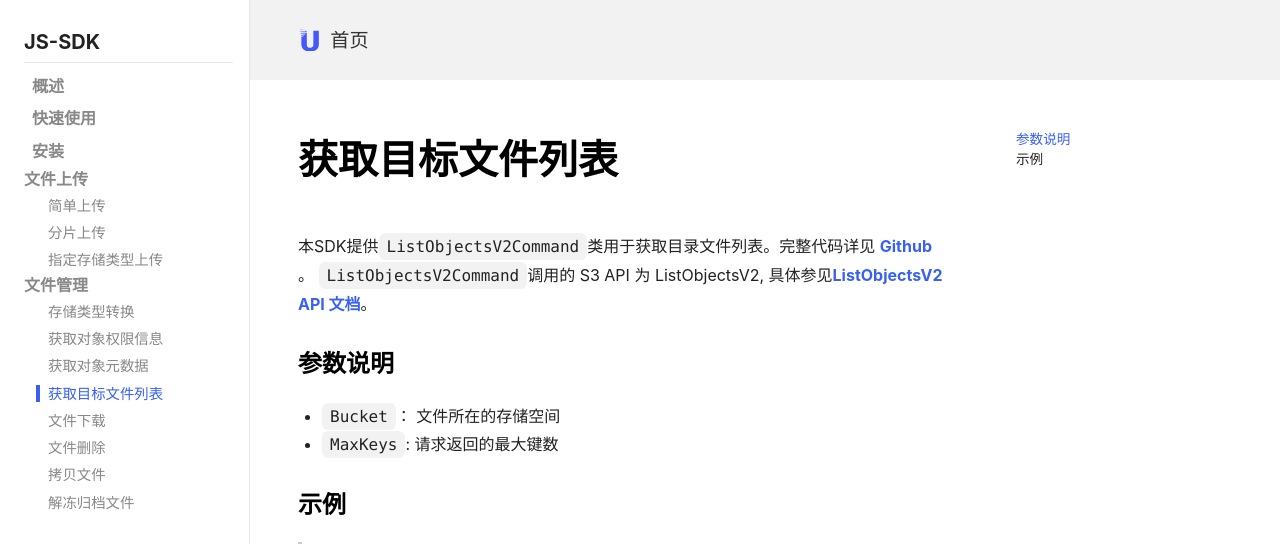
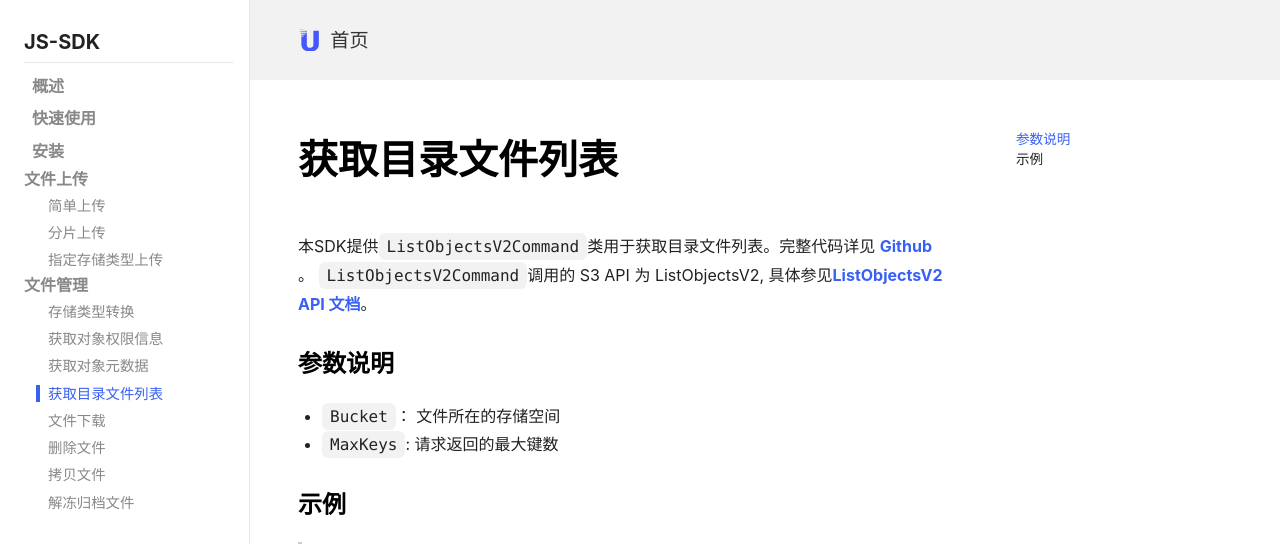
Before and after one commit to ucloud-us3/ucloud-us3.github.io, a Jekyll site: the page built from collections/_js-sdk/获取目录文件列表.md, in a window 1280 px wide. Shown: the top 544 px of the page. Built offline with Jekyll 4.4.1, drawn with Linux system fonts in a browser that asks for light colours; nearby versions of some CDN libraries; comment, search, counter and statistics services are not loaded.

```diff
--- a/_data/navigation.yml
+++ b/_data/navigation.yml
@@ -290,12 +290,12 @@
             url:    /js-sdk/获取对象权限信息.html
           - title:  获取对象元数据
             url:    /js-sdk/获取对象元数据.html
-          - title:  获取目标文件列表
+          - title:  获取目录文件列表
             url:    /js-sdk/获取目录文件列表.html
           - title:  文件下载
             url:    /js-sdk/文件下载.html
-          - title:  文件删除
-            url:    /js-sdk/文件删除.html
+          - title:  删除文件
+            url:    /js-sdk/删除文件.html
           - title:  拷贝文件
             url:    /js-sdk/拷贝文件.html
           - title:  解冻归档文件
@@ -327,12 +327,12 @@
             url:    /node.js-sdk/获取对象权限信息.html
           - title:  获取对象元数据
             url:    /node.js-sdk/获取对象元数据.html
-          - title:  获取目标文件列表
+          - title:  获取目录文件列表
             url:    /node.js-sdk/获取目录文件列表.html
           - title:  文件下载
             url:    /node.js-sdk/文件下载.html
-          - title:  文件删除
-            url:    /node.js-sdk/文件删除.html
+          - title:  删除文件
+            url:    /node.js-sdk/删除文件.html
           - title:  拷贝文件
             url:    /node.js-sdk/拷贝文件.html
           - title:  解冻归档文件
--- a/collections/_js-sdk/获取目标文件列表.md
+++ b/collections/_js-sdk/获取目录文件列表.md
@@ -1,5 +1,5 @@
 ---
-title: '获取目标文件列表'
+title: '获取目录文件列表'
 sidebar:
  nav: js-sdk
 ---
```
